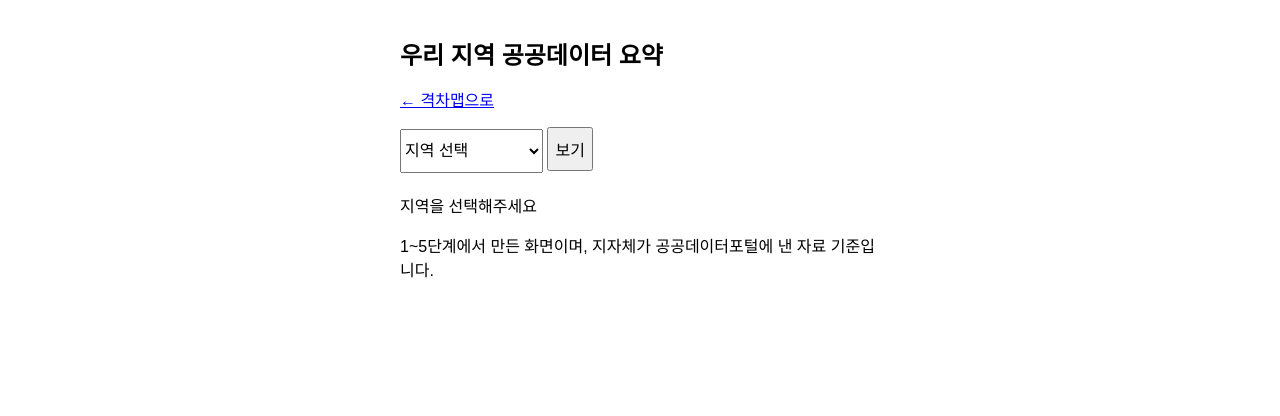
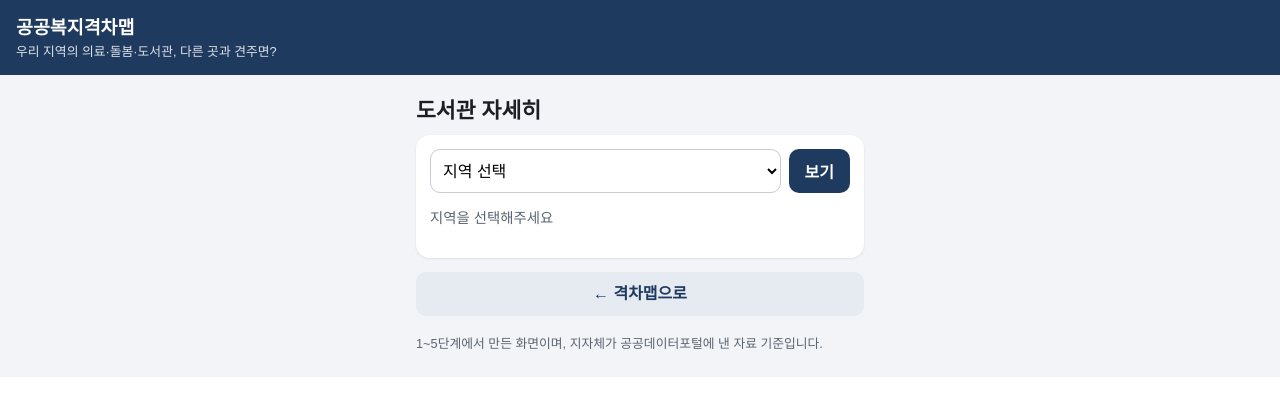
Before and after one commit to Twilight995/ai-course, a Flask app: page /library in a window 1280 px wide. Shown: the top 416 px of the page. Run offline with Flask 3, Linux system fonts and the light colour scheme.

Commit message:
12단계: 색칠 지도 화면과 화면 다듬기

```diff
--- a/week15/app.py
+++ b/week15/app.py
@@ -21,19 +21,9 @@ def make_summary(card):
 
 @app.route("/")
 def home():
-    rows = logic.load_gap()
-    sido_list = logic.get_sido_list(rows)
-    sido = request.args.get("sido", "")
-    if sido in sido_list:
-        map_svg = logic.build_map_svg(logic.map_points(rows, sido), True)
-        regions = logic.sido_regions(rows, sido)
-        message = None
-    else:
-        map_svg = logic.build_map_svg(logic.map_points(rows))
-        regions = logic.top_lacking(rows)
-        message = "등록된 지역 정보가 없습니다" if sido else "지역을 선택해주세요"
-        sido = ""
-    return render_template("home.html", sido_list=sido_list, sido=sido, map_svg=map_svg, regions=regions, message=message)
+    view = logic.home_view(logic.load_gap(), logic.load_map_paths(), logic.load_map_views(),
+                           request.args.get("sido", ""), request.args.get("domain", ""))
+    return render_template("home.html", **view)
 
 def make_gap_summary(card):
     try:
--- /dev/null
+++ b/week15/static/style.css
@@ -0,0 +1,67 @@
+/* 공공복지격차맵 공통 꾸밈. 스마트폰 세로 화면 기준. JavaScript 와 외부 자료는 쓰지 않는다. */
+* { box-sizing: border-box; }
+body { margin: 0; font-family: "Apple SD Gothic Neo", "Malgun Gothic", "Noto Sans KR", sans-serif; font-size: 16px; line-height: 1.5; background-color: #f2f4f7; color: #1b1f24; }
+a { color: inherit; text-decoration: none; }
+
+/* 머리띠와 본문 틀 */
+.topbar { background-color: #1f3a5f; color: #ffffff; padding: 14px 16px; }
+.topbar a { font-size: 1.15rem; font-weight: 700; }
+.topbar span { display: block; font-size: 0.8rem; opacity: 0.85; }
+.container { max-width: 480px; margin: 0 auto; padding: 16px; }
+h1 { font-size: 1.35rem; margin: 4px 0 8px 0; }
+h2 { font-size: 1.05rem; margin: 20px 0 10px 0; }
+.muted { color: #5b6470; font-size: 0.9rem; }
+.panel { background-color: #ffffff; border-radius: 14px; padding: 14px; margin-bottom: 14px; box-shadow: 0 1px 3px rgba(0, 0, 0, 0.08); }
+.foot { margin: 18px 0 8px 0; color: #5b6470; font-size: 0.8rem; }
+
+/* 단추: 글자 링크 대신 누르는 자리가 보이게 */
+.btn { display: inline-block; min-height: 44px; padding: 10px 16px; border: 0; border-radius: 10px; background-color: #1f3a5f; color: #ffffff; font-size: 1rem; font-weight: 600; text-align: center; cursor: pointer; }
+.btn-light { background-color: #e6ebf2; color: #1f3a5f; }
+.btn-row { display: flex; gap: 8px; margin: 12px 0; }
+.btn-row .btn { flex: 1; }
+
+/* 고르는 줄 */
+.filters { display: flex; gap: 8px; margin: 0; }
+.filters select { flex: 1; min-width: 0; height: 44px; padding: 0 8px; border: 1px solid #c5ccd6; border-radius: 10px; background-color: #ffffff; font-size: 1rem; }
+.filters .btn { flex: 0 0 auto; }
+
+/* 지도 */
+.map svg { display: block; width: 100%; height: auto; margin-top: 12px; background-color: #eaf0f6; border-radius: 10px; }
+.legend { display: flex; flex-wrap: wrap; gap: 6px 12px; margin-top: 10px; font-size: 0.85rem; }
+.legend span { display: inline-flex; align-items: center; gap: 5px; }
+.dot { display: inline-block; width: 12px; height: 12px; border-radius: 3px; }
+
+/* 목록: 한 줄 전체가 단추 */
+.rows { list-style: none; margin: 0; padding: 0; }
+.rows li { margin-bottom: 8px; }
+.row { display: flex; align-items: center; justify-content: space-between; gap: 10px; min-height: 52px; padding: 10px 14px; background-color: #ffffff; border-radius: 12px; box-shadow: 0 1px 3px rgba(0, 0, 0, 0.08); }
+.row .name { font-weight: 600; }
+.row .side { display: flex; align-items: center; gap: 6px; flex: 0 0 auto; }
+.row .arrow { color: #9aa3ae; }
+
+/* 판정 딱지 */
+.badge { display: inline-block; padding: 3px 9px; border-radius: 999px; font-size: 0.8rem; font-weight: 700; color: #ffffff; white-space: nowrap; }
+
+/* 지역 화면 */
+.chips { display: grid; grid-template-columns: 1fr 1fr; gap: 6px; margin-top: 10px; }
+.chip { display: flex; align-items: center; justify-content: space-between; padding: 8px 10px; background-color: #f2f4f7; border-radius: 10px; font-size: 0.9rem; }
+.card { background-color: #ffffff; border-radius: 14px; padding: 14px; margin-bottom: 12px; border-left: 6px solid #c5ccd6; box-shadow: 0 1px 3px rgba(0, 0, 0, 0.08); }
+.card h2 { margin: 0 0 8px 0; }
+.card p { margin: 4px 0; }
+.item { display: flex; justify-content: space-between; gap: 12px; padding: 7px 0; border-top: 1px solid #edf0f3; }
+.item .label { flex: 1; font-size: 0.92rem; }
+.item .value { flex: 0 0 auto; text-align: right; font-weight: 700; }
+.item .value small { display: block; font-weight: 400; color: #5b6470; font-size: 0.78rem; }
+.alert { margin: 8px 0 0 0; padding: 8px 10px; background-color: #fdecea; border-radius: 8px; font-size: 0.9rem; font-weight: 600; color: #8a2a20; }
+.hint { margin: 8px 0 0 0; padding: 8px 10px; background-color: #eef1f4; border-radius: 8px; font-size: 0.9rem; color: #4a525c; }
+.basis { margin: 8px 0 0 0; color: #5b6470; font-size: 0.82rem; }
+.summary strong { display: inline-block; margin-bottom: 4px; font-size: 0.8rem; color: #1f3a5f; background-color: #e6ebf2; padding: 2px 8px; border-radius: 999px; }
+.summary p { margin: 0; }
+.notice { background-color: #fff8e1; }
+.notice h2 { margin-top: 0; }
+.notice ul { margin: 0; padding-left: 18px; font-size: 0.9rem; }
+
+/* 금연 지원 표 */
+table { width: 100%; border-collapse: collapse; font-size: 0.9rem; }
+th, td { padding: 8px 6px; border-bottom: 1px solid #edf0f3; text-align: left; }
+th { background-color: #f2f4f7; }
--- a/week15/templates/index.html
+++ b/week15/templates/index.html
@@ -3,70 +3,18 @@
 <head>
     <meta charset="UTF-8">
     <meta name="viewport" content="width=device-width, initial-scale=1.0">
-    <title>우리 지역 공공데이터 요약</title>
-    <style>
-        body {
-            font-family: sans-serif;
-            margin: 0;
-            padding: 20px;
-            display: flex;
-            flex-direction: column;
-            align-items: center;
-            font-size: 16px;
-        }
-        .container {
-            width: 100%;
-            max-width: 480px;
-        }
-        h1 {
-            font-size: 1.5rem;
-        }
-        nav {
-            margin-bottom: 20px;
-        }
-        nav a {
-            margin-right: 15px;
-            text-decoration: none;
-            color: blue;
-        }
-        form {
-            margin-bottom: 20px;
-        }
-        select, button {
-            height: 44px;
-            font-size: 16px;
-        }
-        .message {
-            margin: 10px 0;
-        }
-        .card {
-            border-left: 8px solid;
-            padding: 15px;
-            background-color: #f9f9f9;
-            margin-bottom: 20px;
-            box-shadow: 0 2px 4px rgba(0,0,0,0.1);
-        }
-        .card h2 {
-            margin-top: 0;
-        }
-        .card p {
-            margin: 5px 0;
-        }
-        .summary-section {
-            margin-top: 20px;
-            padding: 15px;
-            background-color: #fff;
-            border: 1px solid #ddd;
-        }
-    </style>
+    <title>도서관 자세히 · 공공복지격차맵</title>
+    <style>html { background-color: #ffffff; }</style>
+    <link rel="stylesheet" href="/static/style.css">
 </head>
 <body>
+    <div class="topbar"><a href="/">공공복지격차맵</a><span>우리 지역의 의료·돌봄·도서관, 다른 곳과 견주면?</span></div>
     <div class="container">
-        <h1>우리 지역 공공데이터 요약</h1>
-        <p><a href="/">← 격차맵으로</a></p>
+        <h1>도서관 자세히</h1>
 
-        <form method="get" action="/library">
-            <select name="region">
+        <div class="panel">
+            <form class="filters" method="get" action="/library">
+                <select name="region" aria-label="지역">
                     <option value="">지역 선택</option>
                     {% for sido, sigungus in groups %}
                     <optgroup label="{{ sido }}">
@@ -76,30 +24,26 @@
                     </optgroup>
                     {% endfor %}
                 </select>
-            <button type="submit">보기</button>
+                <button class="btn" type="submit">보기</button>
             </form>
+            {% if message %}<p class="muted">{{ message }}</p>{% endif %}
+        </div>
 
-        {% if message %}
-        <p class="message">{{ message }}</p>
+        {% if card %}
+        <div class="card" style="border-left-color: {% if card.level == 'red' %}#c0392b{% elif card.level == 'orange' %}#e67e22{% else %}#2e7d5b{% endif %};">
+            <h2>{{ card.sido }} {{ card.sigungu }}</h2>
+            <p><strong>{{ card.level_text }}</strong></p>
+            <div class="item"><span class="label">전체 도서관</span><span class="value">{{ card.total }}곳</span></div>
+            <div class="item"><span class="label">대형 거점</span><span class="value">{{ card.hub }}곳</span></div>
+            <div class="item"><span class="label">동네 도서관</span><span class="value">{{ card.small }}곳</span></div>
+            <div class="item"><span class="label">주말 휴관</span><span class="value">{{ card.weekend_closed_pct }}%</span></div>
+        </div>
+
+        <div class="panel summary"><strong>{{ summary_label }}</strong><p>{{ summary }}</p></div>
         {% endif %}
 
-        {% if card %}
-        <div class="card" style="border-left-color: {% if card.level == 'red' %}#d32f2f{% elif card.level == 'orange' %}#f57c00{% elif card.level == 'green' %}#388e3c{% endif %};">
-            <h2>{{ card.sido }} {{ card.sigungu }}</h2>
-            <p>{{ card.level_text }}</p>
-            <p>전체 도서관 {{ card.total }}곳</p>
-            <p>대형 거점 {{ card.hub }}곳</p>
-            <p>동네 도서관 {{ card.small }}곳</p>
-            <p>주말 휴관 {{ card.weekend_closed_pct }}%</p>
-        </div>
-
-        <div class="summary-section">
-            <strong>{{ summary_label }}</strong>
-            <p>{{ summary }}</p>
-        </div>
-        {% endif %}
-
-        <p>1~5단계에서 만든 화면이며, 지자체가 공공데이터포털에 낸 자료 기준입니다.</p>
+        <div class="btn-row"><a class="btn btn-light" href="/">← 격차맵으로</a></div>
+        <p class="foot">1~5단계에서 만든 화면이며, 지자체가 공공데이터포털에 낸 자료 기준입니다.</p>
     </div>
 </body>
 </html>
```
Also changed, not shown: week15/PROGRESS.md (+1 -0 lines), week15/templates/home.html (+36 -47 lines), week15/templates/region.html (+31 -23 lines), week15/templates/smoking.html (+9 -45 lines), week15/test_app.py (+13 -6 lines), 1 other file. Lines whose indentation alone changed are shown as unchanged.
